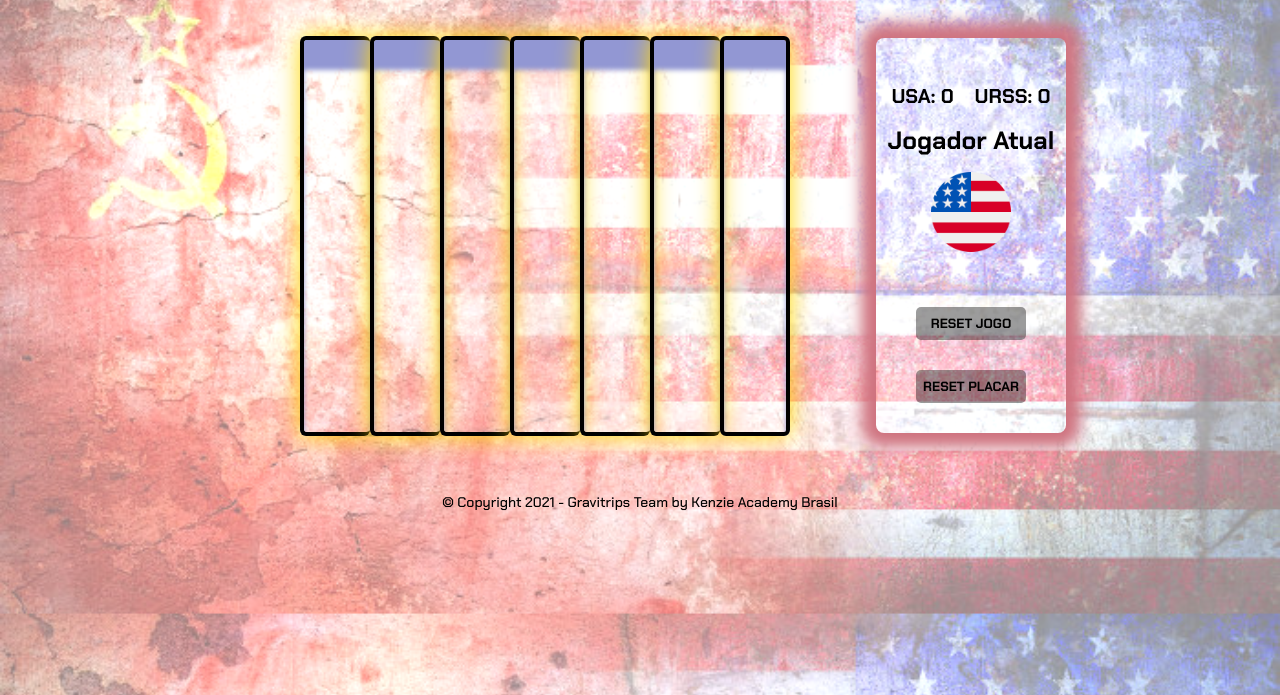
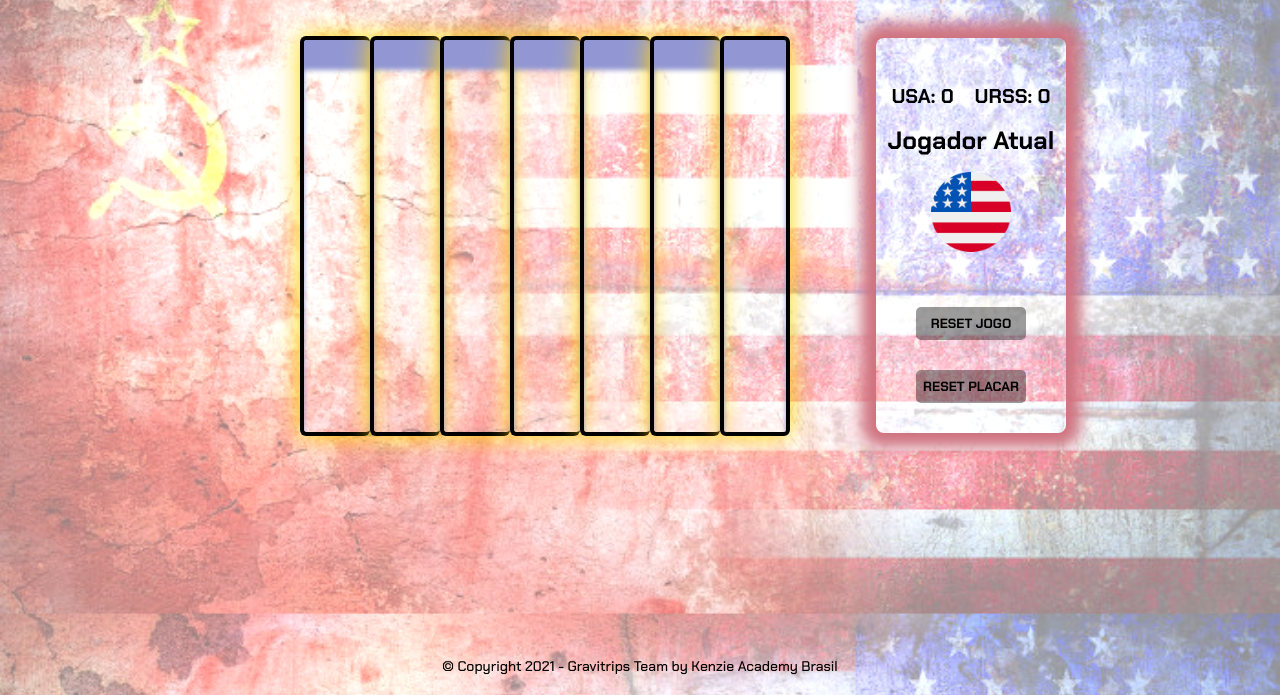
Before and after one commit to bressanelli-personal-projects/Lig4, a plain HTML site: page index.html in a window 1280 px wide. Shown: the part 105-800 px from the top of the page. Drawn offline with Linux system fonts and the light colour scheme.

Commit message:
posicionamento copyright

```diff
--- a/css/style.css
+++ b/css/style.css
@@ -25,8 +25,11 @@ html,body,div,header,section,h1,h2,h3,p,a,img,button{
     text-decoration: none;
 }
 
+html, body {
+    height: 100%;
+}
+
 body{
-    height: 100%;
     background-size: 100%;
     background-image: url(../img/background.png);
     font-family: 'Chakra Petch', sans-serif;
@@ -276,6 +279,9 @@ div.flagUrss {
 }
 
 .copyright{
+    /* position: absolute;
+    bottom: 0;
+    left: 50%; */
     padding: 20px;
     text-align: center;
     font-size: 14px;
@@ -391,4 +397,11 @@ div.flagUrss {
         margin-top: 15px;
         margin-left: 0px;
     }
+
+    .copyright{
+        position: absolute;
+        bottom: 0;
+        left: 50%;
+        transform: translateX(-50%);
+    }
 }
```
